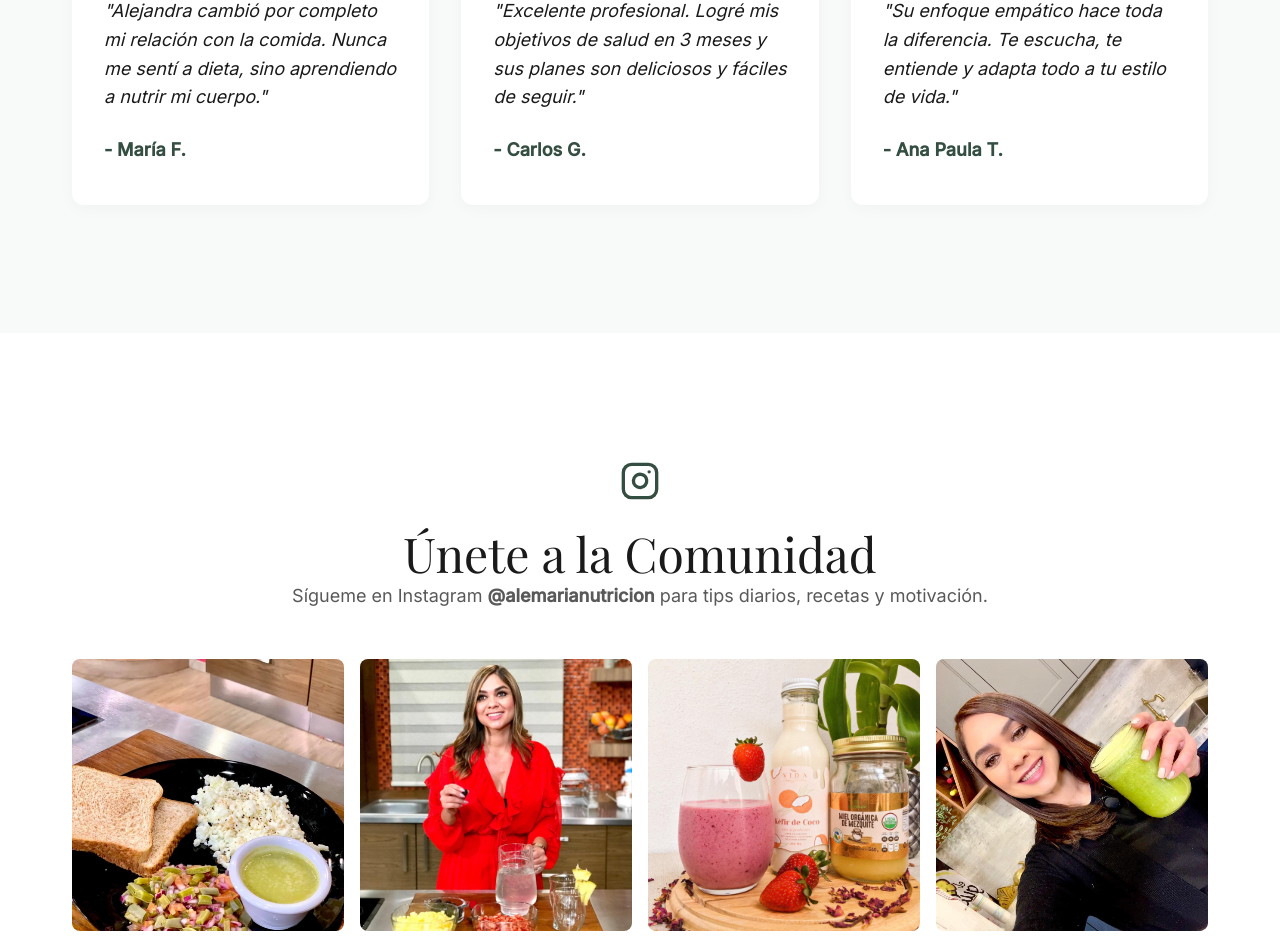
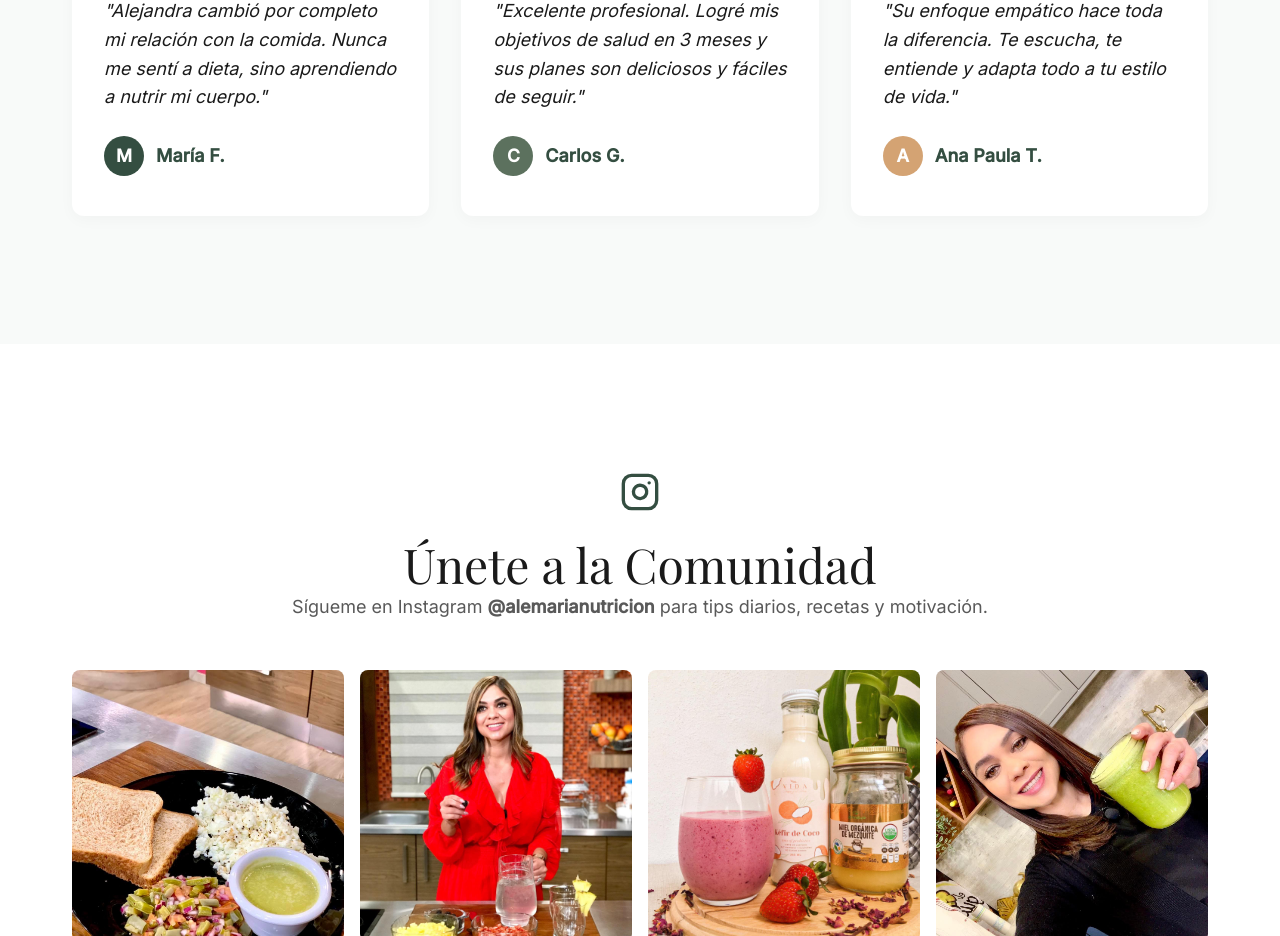
Before and after one commit to wintersoldier1501/biosalud-web, a React (Vite) app: page / in a window 1280 px wide. Shown: the part 3860-4796 px from the top of the page. Built offline with nearby package versions, Linux system fonts and the light colour scheme; a web font is replaced by a local one.

Commit message:
Version 1.5 - Avatares en testimonios agregados y corregidos

```diff
--- a/src/pages/Home.jsx
+++ b/src/pages/Home.jsx
@@ -118,21 +118,30 @@ const Home = () => {
                 {[1,2,3,4,5].map(i => <Star key={i} size={16} fill="#A3B18A" color="#A3B18A" />)}
               </div>
               <p className="testimonial-text">"Alejandra cambió por completo mi relación con la comida. Nunca me sentí a dieta, sino aprendiendo a nutrir mi cuerpo."</p>
-              <p className="testimonial-author">- María F.</p>
+              <div className="testimonial-author-wrapper" style={{ display: 'flex', alignItems: 'center', gap: '12px', marginTop: '1.5rem' }}>
+                <div style={{ width: '40px', height: '40px', borderRadius: '50%', backgroundColor: 'var(--color-primary)', color: 'white', display: 'flex', alignItems: 'center', justifyContent: 'center', fontWeight: 'bold', fontSize: '1.1rem' }}>M</div>
+                <p className="testimonial-author" style={{ marginTop: 0 }}>María F.</p>
+              </div>
             </div>
             <div className="testimonial-card">
               <div className="stars">
                 {[1,2,3,4,5].map(i => <Star key={i} size={16} fill="#A3B18A" color="#A3B18A" />)}
               </div>
               <p className="testimonial-text">"Excelente profesional. Logré mis objetivos de salud en 3 meses y sus planes son deliciosos y fáciles de seguir."</p>
-              <p className="testimonial-author">- Carlos G.</p>
+              <div className="testimonial-author-wrapper" style={{ display: 'flex', alignItems: 'center', gap: '12px', marginTop: '1.5rem' }}>
+                <div style={{ width: '40px', height: '40px', borderRadius: '50%', backgroundColor: '#5C715E', color: 'white', display: 'flex', alignItems: 'center', justifyContent: 'center', fontWeight: 'bold', fontSize: '1.1rem' }}>C</div>
+                <p className="testimonial-author" style={{ marginTop: 0 }}>Carlos G.</p>
+              </div>
             </div>
             <div className="testimonial-card">
               <div className="stars">
                 {[1,2,3,4,5].map(i => <Star key={i} size={16} fill="#A3B18A" color="#A3B18A" />)}
               </div>
               <p className="testimonial-text">"Su enfoque empático hace toda la diferencia. Te escucha, te entiende y adapta todo a tu estilo de vida."</p>
-              <p className="testimonial-author">- Ana Paula T.</p>
+              <div className="testimonial-author-wrapper" style={{ display: 'flex', alignItems: 'center', gap: '12px', marginTop: '1.5rem' }}>
+                <div style={{ width: '40px', height: '40px', borderRadius: '50%', backgroundColor: '#d4a373', color: 'white', display: 'flex', alignItems: 'center', justifyContent: 'center', fontWeight: 'bold', fontSize: '1.1rem' }}>A</div>
+                <p className="testimonial-author" style={{ marginTop: 0 }}>Ana Paula T.</p>
+              </div>
             </div>
           </div>
         </div>
```
